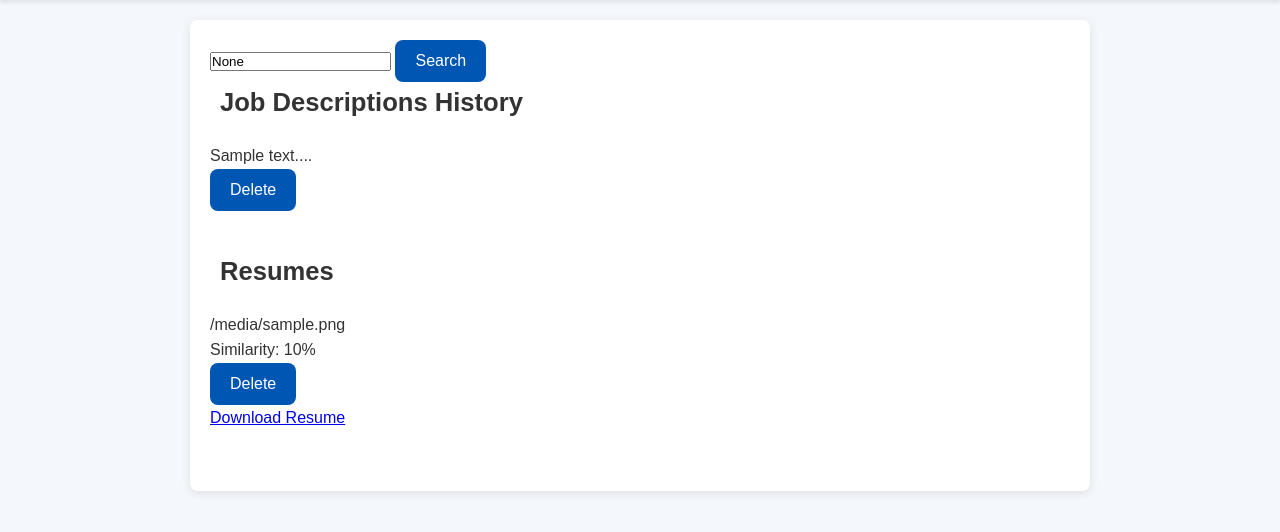
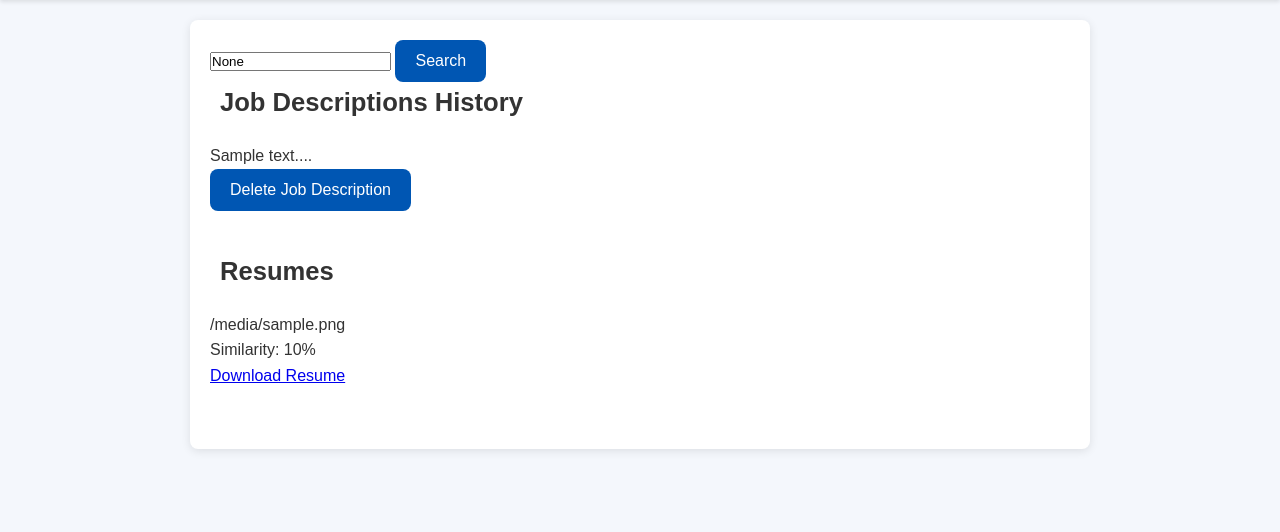
Before and after one commit to VAibhav1031/resume-matcher, a Python web app: template templates/history.html in a window 1280 px wide. Shown: the part 68-600 px from the top of the page. Run offline with Jinja, Linux system fonts and the light colour scheme; the template is opened without the code that fills it: most values are stand-ins (such as "Sample title", 1, 10 or a date in 2020).

Commit message:
new updated changes

```diff
--- a/templates/history.html
+++ b/templates/history.html
@@ -31,6 +31,7 @@
             <button type="submit">Search</button>
         </form>
 
+        <!-- Job Descriptions Section -->
         <div class="section">
             <h2><i class="fas fa-file-alt"></i> Job Descriptions History</h2>
             {% for job in jobs %}
@@ -38,22 +39,19 @@
                     <p>{{ job.content[:100] }}...</p>
                     <!-- Delete Button -->
                     <form action="{{ url_for('delete_job', job_id=job.id) }}" method="post">
-                        <button type="submit">Delete</button>
+                        <button type="submit" class="btn btn-danger">Delete Job Description</button>
                     </form>
                 </div>
             {% endfor %}
         </div>
 
+        <!-- Resumes Section -->
         <div class="section">
             <h2><i class="fas fa-id-card"></i> Resumes</h2>
             {% for resume in resumes %}
                 <div class="resume-entry">
                     <p>{{ resume.filename }}</p>
                     <p>Similarity: {{ resume.similarity_score }}%</p>
-                    <!-- Delete Button -->
-                    <form action="{{ url_for('delete_resume', resume_id=resume.id) }}" method="post">
-                        <button type="submit">Delete</button>
-                    </form>
                     <!-- Download Link -->
                     <a href="{{ url_for('static', filename='uploads/' + resume.filename) }}" download>
                         Download Resume
```
Also changed, not shown: instance/matcher.db, 1 other file.
